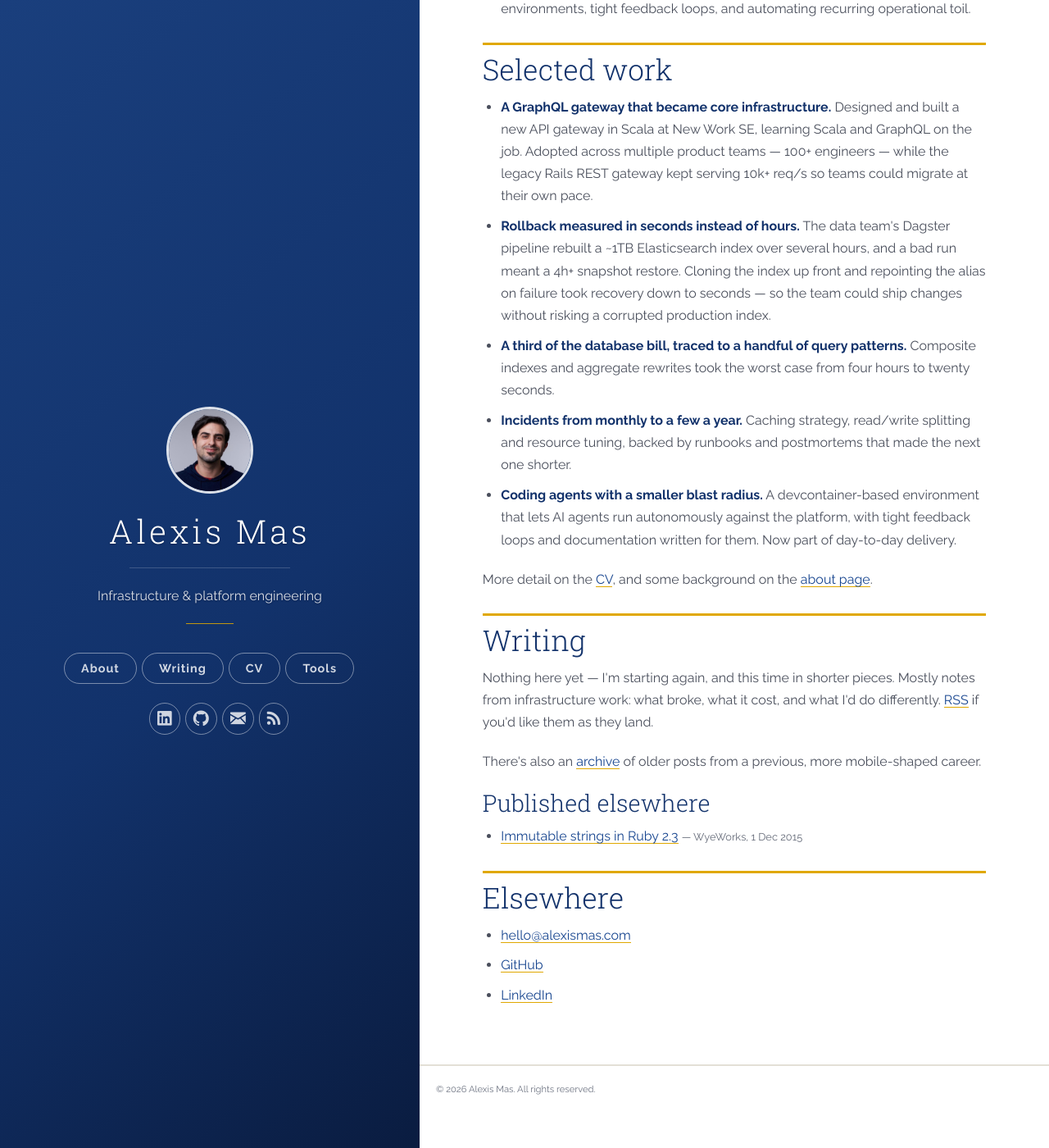
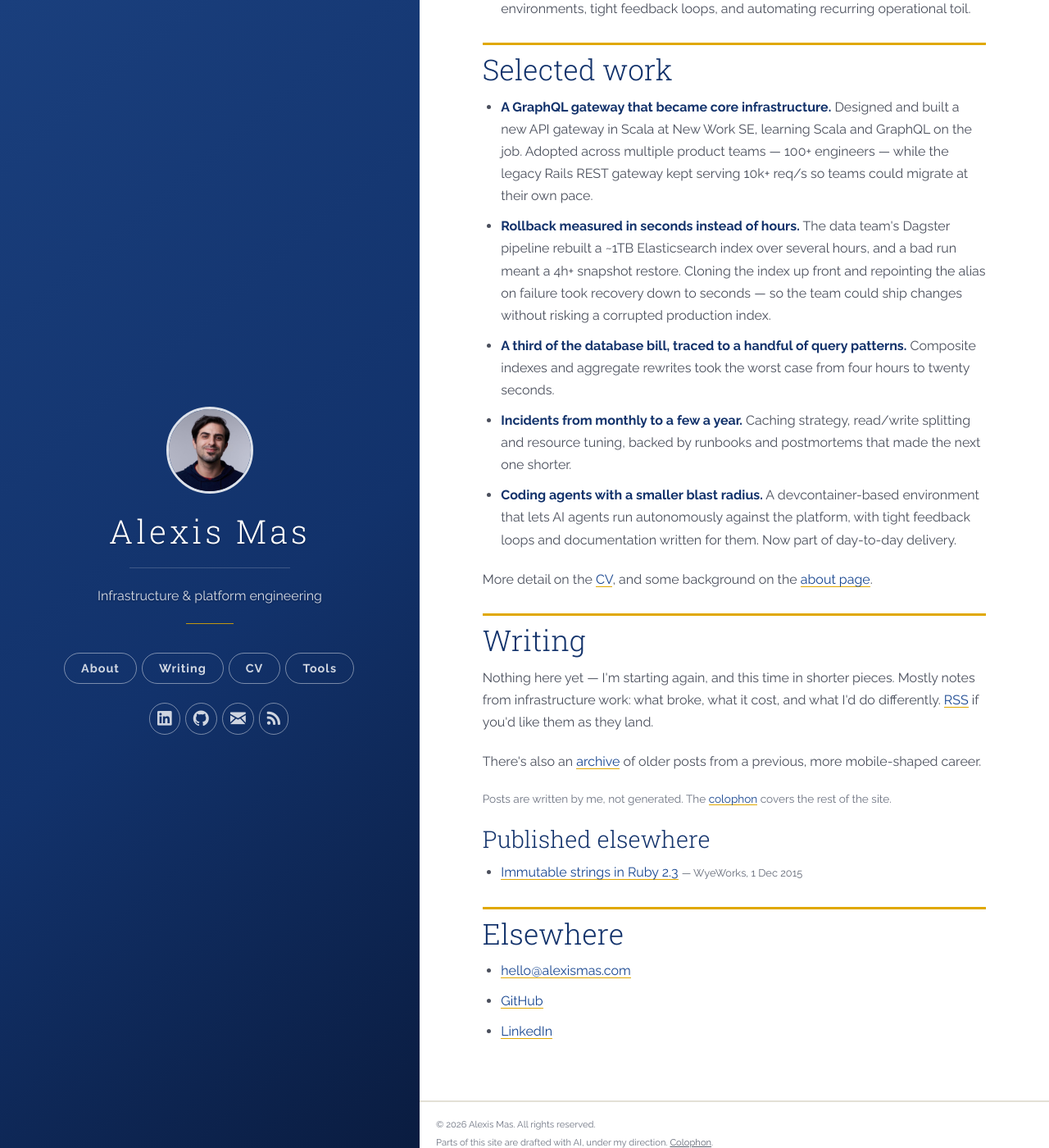
Before and after one commit to Axxiss/axxiss.github.io, a Jekyll site: the page built from index.html, in a window 1280 px wide and 1400 px high, scrolled down 996 px. Shown: the whole window at 82% size. Built offline with Jekyll 4.4.1, drawn with Linux system fonts in a browser that asks for light colours; nearby versions of some CDN libraries.

Commit message:
Add a colophon page disclosing how the site is written (#9)
The site's writing splits in two — the posts are mine, while the
standing pages are drafted by an agent working from my notes and
direction — and nothing on the site said so.

The new `/colophon/` page states that split (including the archive
posts, which count as mine since they keep their original `/blog/` URLs)
and records the stack the site runs on. It follows the tools/CV
convention: root-level Markdown, `layout: page`, an explicit permalink,
no new layout or include, and `sitemap.xml` picks it up on its own.

A footer note puts the disclosure on every page, and the Writing
sections on the home page and `/blog` say the posts themselves aren't
generated — both outside the empty-state conditionals so they hold once
posts land. That needs two small rules in `main.css`: `.footer__note`,
because uno.css scopes the footer margins and link colours to
`.footer__copyright`, and a `.note` class for the quieter asides; both
consume palette roles only, and uno.css and palette.css are untouched.

It is deliberately not in the top nav — a fifth item wraps to a second
line between 960px and ~1325px.

Verified with `mise run check-links`, which passes (33 internal links
across 13 files, so the footer link resolves everywhere); also served
locally, where `/colophon/` returns 200 and appears in the sitemap.

```diff
--- a/_includes/footer.html
+++ b/_includes/footer.html
@@ -1,5 +1,6 @@
 <footer class="footer">
   <span class="footer__copyright">&copy; {{ site.time | date: '%Y' }} {{ site.author.name }}. All rights reserved.</span>
+  <span class="footer__note">Parts of this site are drafted with AI, under my direction. <a href="/colophon/">Colophon</a>.</span>
 </footer>
 
 <script type="text/javascript" src="https://ajax.googleapis.com/ajax/libs/jquery/1.11.3/jquery.min.js"></script>
--- a/blog/index.html
+++ b/blog/index.html
@@ -9,6 +9,10 @@ description: 'Notes on infrastructure and platform engineering by Alexis Mas —
   <header class="post-header">
     <h1 class="post-title">Writing</h1>
   </header>
+
+  <section class="post">
+    <p class="note">Everything here is written by me, not generated. The <a href="/colophon/">colophon</a> says which parts of the site aren't.</p>
+  </section>
 
   {% if paginator.posts.size > 0 %}
 
--- a/css/main.css
+++ b/css/main.css
@@ -58,6 +58,30 @@ pre.highlight code,
     margin: 0 20px 10px;
 }
 
+/* A quiet aside closing a section. Deliberately unscoped: the blog index uses
+   it directly under the page title, outside any .post. */
+.note {
+  font-size: .85em;
+  color: var(--muted);
+}
+
+/* The AI-disclosure line under the copyright. uno.css scopes the footer's
+   margins and link colours to .footer__copyright, so a sibling has to restate
+   them; size and muted colour it inherits from .footer. */
+.footer__note {
+    display: block;
+    margin: 0 20px 10px;
+}
+
+.footer__note a {
+    color: var(--footer-link);
+    text-decoration: underline;
+}
+
+.footer__note a:hover {
+    color: var(--link-hover);
+}
+
 .user-image {
   margin-bottom: 1.2em;
   position: relative;
--- a/index.html
+++ b/index.html
@@ -50,6 +50,8 @@ layout: default
     <p>There's also an <a href="/archive/">archive</a> of older posts from a previous, more mobile-shaped career.</p>
     {% endif %}
 
+    <p class="note">Posts are written by me, not generated. The <a href="/colophon/">colophon</a> covers the rest of the site.</p>
+
     <h3>Published elsewhere</h3>
 
     <ul>
```
Also changed, not shown: colophon.md (added, +47 -0 lines).
